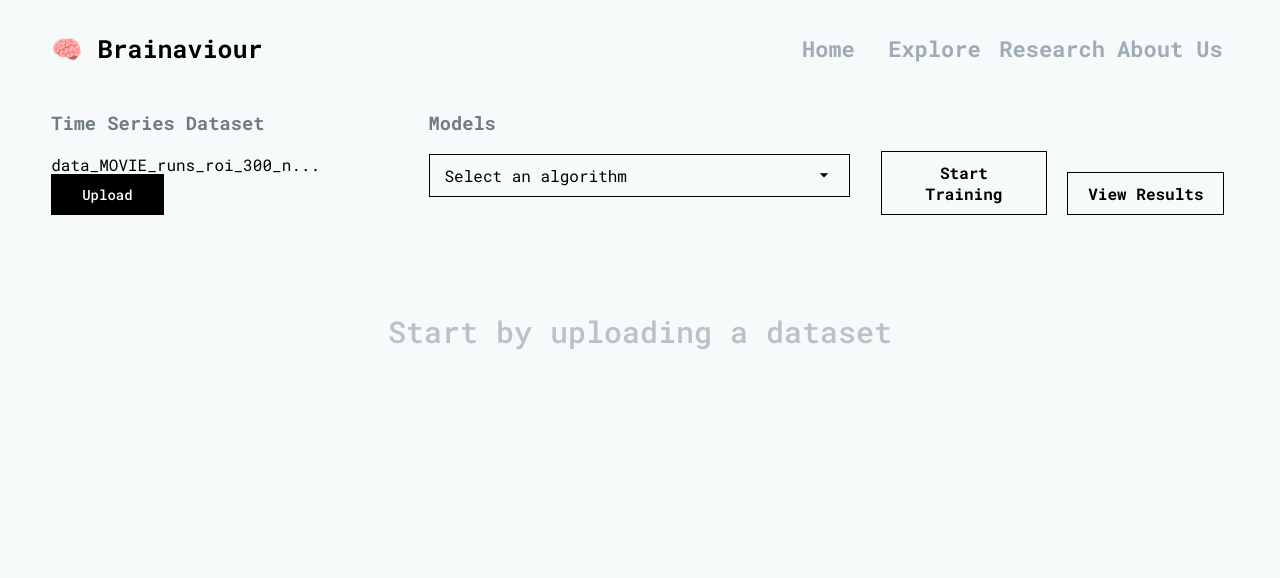
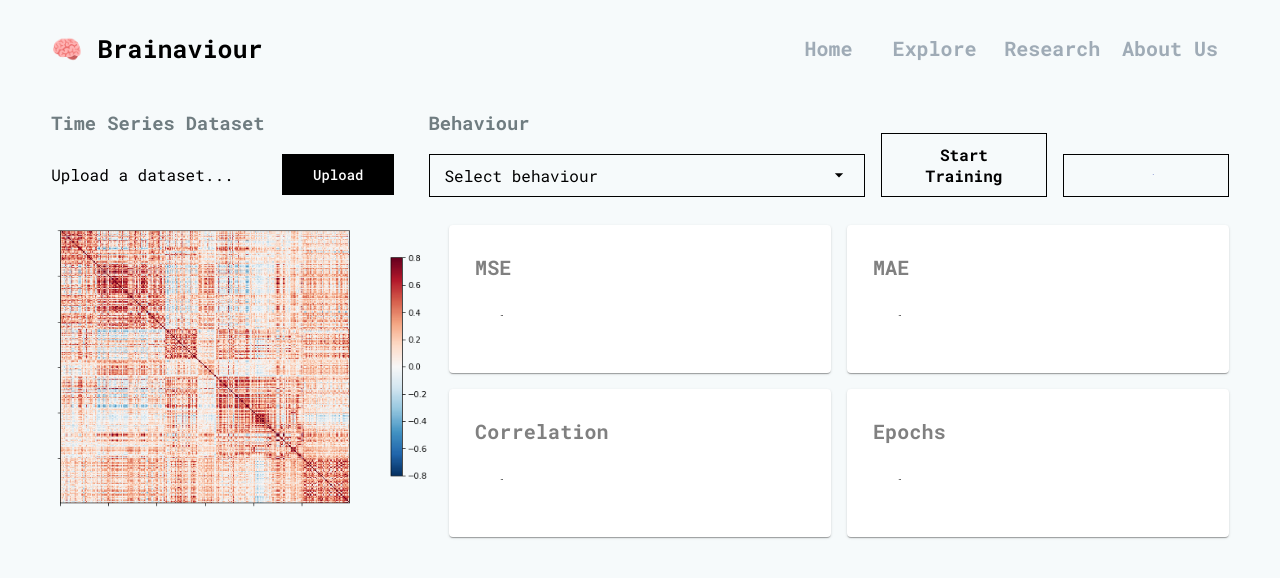
Before and after one commit to Team-Athena/brainaviour, a Next.js app: page /explore in a window 1280 px wide. Both pictures are taken after a click on the button "Start Training". Shown: the top 578 px of the page. Built offline with nearby package versions, Linux system fonts and the light colour scheme.

Commit message:
Added API endpoint and functionality for uploading files

```diff
--- /dev/null
+++ b/components/Dashboard/Metric.js
@@ -0,0 +1,26 @@
+import { useEffect, useState } from "react"
+import { Card, CardContent, Typography, CircularProgress } from "@material-ui/core"
+
+export default function Metric({ isLoading, name,  value }) {
+    const [loading, setLoading] = useState(isLoading)
+
+    useEffect(() => {
+        setTimeout(() => {
+            setLoading(false)
+        }, 4000)
+    })
+
+    return (
+        <Card style={{ padding: 10 }}>
+            <CardContent>
+                <Typography variant="h6" style={{fontFamily: 'Roboto Mono', color: 'grey' }}>
+                    {<strong>{name}</strong>}
+                </Typography>
+                <Typography variant="h3" style={{fontFamily: 'Roboto Mono'}}>
+                    {!loading && value}
+                    {loading &&  <CircularProgress size={28} color="black"/>}
+                </Typography>
+            </CardContent>
+        </Card>
+    )
+}
--- /dev/null
+++ b/components/Dashboard/index.js
@@ -0,0 +1,32 @@
+import { Grid } from "@material-ui/core"
+import Metric from "./Metric"
+import Image from "next/image"
+
+export default function Dashboard() {
+    return (
+        <Grid container spacing={2} style={{ marginTop: 20 }}>
+            <Grid item xs={4}>
+                <Image src="/matrix.png" alt="Matrix" width={400} height={300} />
+            </Grid>
+            <Grid item xs={8}>
+                <Grid container spacing={2}>
+                    <Grid item xs={6}>
+                        <Metric name="MSE" value={0.01} isLoading/>
+                    </Grid>
+                    <Grid item xs={6}>
+                        <Metric name="MAE" value={0.93} isLoading/>
+                    </Grid>
+                    <Grid item xs={6}>
+                        <Metric name="Correlation" value={0.082} isLoading/>
+                    </Grid>
+                    <Grid item xs={6}>
+                        <Metric name="Epochs" value={100} isLoading/>
+                    </Grid>
+                </Grid>
+            </Grid>
+            {/* <Grid item xs={12}>
+                <Metric name="Trials" value={0.91} />
+            </Grid> */}
+        </Grid>
+    )
+}
--- a/components/Header/styles.js
+++ b/components/Header/styles.js
@@ -50,6 +50,6 @@ export const HeaderTitle = styled.h1`
 
 export const HeaderText = styled.h1`
     font-weight: ${weights.bold};
-    font-size: 22px;
+    font-size: 20px;
     cursor: pointer;
 `;
--- a/components/Menubar/index.js
+++ b/components/Menubar/index.js
@@ -1,102 +1,127 @@
+import { useRef } from 'react'
 import Grid from '@material-ui/core/Grid'
-import styled from 'styled-components'
-import PlayCircleFilledIcon  from '@material-ui/icons/PlayCircleFilled';
-import { colors } from 'styles/colors'
+import { CircularProgress, Snackbar } from '@material-ui/core';
+import Alert from "@material-ui/lab/Alert"
+import {UploadButton, ResultsButton, MenuLabel, MenuText, TrainButton, Dropdown, DropdownButton, DropdownItem, DropdownContent } from "./styles"
 import ArrowDropDownIcon from '@material-ui/icons/ArrowDropDown';
+import { useEffect, useState } from 'react'
+import axios from 'axios'
 
-const UploadButton = styled.button`
-    color: white;
-    border: 1px solid transparent;
-    background: black;
-    font-size: 14px;
-    font-family: 'Roboto Mono', monospace;
-    font-weight: 500;
-    padding: 10px 30px;
-    cursor: pointer;
 
-    &:hover {
-        background: ${colors.primary};
-        color: black;
-        border: 1px solid black;
+
+export default function Menubar({ setPredicting }) {
+    const [behaviour, setBehaviour] = useState('')
+    const [loaded, setLoaded] = useState(false)
+    const [filename, setFilename] = useState('Upload a dataset...')
+    const [open, setOpen] = useState(false)
+    const [success, setSuccess] = useState(false)
+    const [uploading, setUploading] = useState(false)
+    const hiddenInput = useRef()
+
+
+    const startPrediction = () => {
+        setPredicting(true)
+        setLoaded(true)
     }
-`;
 
-const ResultsButton = styled.button`
-    color: black;
-    border: 1px solid black;
-    background: ${colors.primary};
-    font-size: 16px;
-    font-family: 'Roboto Mono', monospace;
-    font-weight: 700;
-    padding: 10px 20px;
-    cursor: pointer;
+    const uploadDataset = (e) => {
+        hiddenInput.current.click()
+    }
 
-    &:hover {
-        background: ${colors.action};
-        color: white;
-        border: 1px solid black;
+    const handleChange = e => {
+        const file = e.target.files[0]
+        if (file) {
+            setFilename(file.name)
+            setUploading(true)
+            const data = new FormData()
+            data.append('file', file)
+
+            axios.post('http://127.0.0.1:5000/upload', data , {}).then(res => {
+                if (res.status === 200) {
+                    setSuccess(true)
+                    setUploading(false)
                 }
-`;
+            }).catch(err => {
+                if (err.response.status === 400) {
+                    setUploading(false)
+                    setOpen(true)
+                }
+                console.log('err', err.response.status)
+            })
+        } else {
+            setFilename('Upload a dataset...')
+        }
+    }
 
-const MenuText = styled.p`
-    padding-right: 10px;
-    margin: 0px;
-    height: 20px;
-`;
+    useEffect(() => {
+        setTimeout(() => {
+            setLoaded(false)
+        }, 5000)
+    }, [loaded])
 
-const MenuLabel = styled.h3`
-    color: ${colors.light};
-`;
-
-const TrainButton = styled.button`
-    color: black;
-    border: 1px solid black;
-    background: ${colors.primary};
-    font-size: 16px;
-    font-family: 'Roboto Mono', monospace;
-    font-weight: 700;
-    padding: 10px 20px;
-    cursor: pointer;
-
-    &:hover {
-        background: ${colors.warning};
-        color: white;
-        border: 1px solid ${colors.warning};
-    }
-`;
-
-export default function Menubar() {
     return (
         <Grid container spacing={2} wrap="nowrap">
-
+            <Snackbar open={open} autoHideDuration={2000} anchorOrigin={{vertical: 'top', horizontal: 'center'}} onClose={() => setOpen(false)}>
+                <Alert severity="error" variant="filled">Invalid dataset format!</Alert>
+            </Snackbar>
+            <Snackbar open={success} autoHideDuration={2000} anchorOrigin={{vertical: 'top', horizontal: 'center'}} onClose={() => setSuccess(false)}>
+                <Alert severity="success" variant="filled">Successfully uploaded dataset!</Alert>
+            </Snackbar>
             <Grid item xs={4} style={{marginRight: 15}}>
                 <Grid item>
                     <MenuLabel>Time Series Dataset</MenuLabel>
                 </Grid>
                 <Grid item container alignItems="center">
-                <MenuText>data_MOVIE_runs_roi_300_n...</MenuText>
-                <UploadButton>Upload</UploadButton>
+                    <Grid item xs={8}>
+                        <MenuText>
+                            {filename.length >= 23 ? filename.slice(0,23) + '...' : filename}
+                        </MenuText>
+                    </Grid>
+                    <Grid item xs={4}>
+                        <UploadButton onClick={uploadDataset}>
+                            {!uploading && "Upload"}
+                            {uploading  && <CircularProgress color="white" size={15}/>}
+                        </UploadButton>
+                    </Grid>
+
+
+                    <input type="file" ref={hiddenInput} onChange={handleChange} style={{display: 'none'}} />
                 </Grid>
             </Grid>
 
             <Grid item xs={5}>
                 <Grid item>
-                <MenuLabel>Models</MenuLabel>
+                    <MenuLabel>Behaviour</MenuLabel>
                 </Grid>
+                <Dropdown>
+                    <DropdownButton>
+                        {behaviour === '' ? 'Select behaviour' : behaviour}
+                        <ArrowDropDownIcon style={{fontSize: 20, alignSelf: 'flex-end', float: 'right'}}/>
+                    </DropdownButton>
+                    <DropdownContent>
+                        <DropdownItem onClick={(e) => setBehaviour(e.target.innerText)}>Working Memory</DropdownItem>
+                        <DropdownItem onClick={(e) => setBehaviour(e.target.innerText)}>Processing Speed</DropdownItem>
+                        <DropdownItem onClick={(e) => setBehaviour(e.target.innerText)}>Fluid Intelligence</DropdownItem>
+                    </DropdownContent>
+                </Dropdown>
 
-            <Grid item style={{border: '1px solid black', padding: '10px 15px', marginRight: 15}}>
-                Select an algorithm
+
+                {/* <Grid item style={{border: '1px solid black', padding: '10px 15px', marginRight: 15}}>
+                    Select behaviour
                     <ArrowDropDownIcon style={{fontSize: 20, alignSelf: 'flex-end', float: 'right'}}/>
-            </Grid>
+                </Grid> */}
             </Grid>
 
             <Grid item container xs={2} alignItems="flex-end" justify="center">
                 {/* <TrainButton style={{fontSize: 90}}/> */}
-            <TrainButton>Start Training</TrainButton>
+                <TrainButton onClick={() => startPrediction()}>Start Training</TrainButton>
             </Grid>
 
             <Grid item container xs={2} alignItems="flex-end" justify="center">
-            <ResultsButton>View Results</ResultsButton>
+                <ResultsButton>
+                    {!loaded && "View Results"}
+                    {loaded && <CircularProgress size={16}/>}
+                </ResultsButton>
             </Grid>
         </Grid>
     )
--- /dev/null
+++ b/components/Menubar/styles.js
@@ -0,0 +1,108 @@
+import styled from 'styled-components'
+import { colors } from 'styles/colors'
+
+export const UploadButton = styled.button`
+    color: white;
+    border: 1px solid transparent;
+    background: black;
+    font-size: 14px;
+    font-family: 'Roboto Mono', monospace;
+    font-weight: 500;
+    padding: 10px 30px;
+    cursor: pointer;
+
+    &:hover {
+        background: ${colors.primary};
+        color: black;
+        border: 1px solid black;
+    }
+`;
+
+export const ResultsButton = styled.button`
+    color: black;
+    border: 1px solid black;
+    background: ${colors.primary};
+    font-size: 16px;
+    font-family: 'Roboto Mono', monospace;
+    font-weight: 700;
+    padding: 10px 20px;
+    width: 100%;
+    cursor: pointer;
+
+    &:hover {
+        background: ${colors.action};
+        color: white;
+        border: 1px solid black;
+    }
+`;
+
+export const MenuText = styled.p`
+    padding-right: 10px;
+    margin: 0px;
+    height: 20px;
+`;
+
+export const MenuLabel = styled.h3`
+    color: ${colors.light};
+`;
+
+export const TrainButton = styled.button`
+    color: black;
+    border: 1px solid black;
+    background: ${colors.primary};
+    font-size: 16px;
+    font-family: 'Roboto Mono', monospace;
+    font-weight: 700;
+    width:  100%;
+    padding: 10px 20px;
+    cursor: pointer;
+
+    &:hover {
+        background: ${colors.warning};
+        color: white;
+        border: 1px solid ${colors.warning};
+    }
+`;
+
+export const DropdownButton = styled.button`
+    background-color: transparent;
+    color: black;
+    padding: 10px 15px;
+    font-size: 16px;
+    width: 100%;
+    border: 1px solid black;
+    text-align: start;
+    font-family: 'Roboto Mono';
+`;
+
+export const DropdownContent = styled.div`
+    display: none;
+    position: absolute;
+    background-color: #f1f1f1;
+    min-width: 100%;
+    box-shadow: 0px 8px 16px 0px rgba(0,0,0,0.2);
+    z-index: 1;
+`;
+
+export const Dropdown = styled.div`
+    position: relative;
+    display: inline-block;
+    width: 100%;
+
+    &:hover ${DropdownContent} {
+        display: block;
+    }
+`;
+
+
+export const DropdownItem = styled.a`
+    color: black;
+    padding: 12px 16px;
+    text-decoration: none;
+    display: block;
+    cursor: pointer;
+
+    &:hover {
+        background-color: lightgrey;
+    }
+`;
--- a/package.json
+++ b/package.json
@@ -10,6 +10,8 @@
   "dependencies": {
     "@material-ui/core": "^4.11.3",
     "@material-ui/icons": "^4.11.2",
+    "@material-ui/lab": "^4.0.0-alpha.60",
+    "axios": "^0.21.4",
     "next": "10.1.3",
     "react": "17.0.2",
     "react-dom": "17.0.2",
--- a/pages/explore.js
+++ b/pages/explore.js
@@ -1,6 +1,8 @@
+import { useState } from "react"
 import Grid from '@material-ui/core/Grid'
 import styled from 'styled-components'
 import Menubar from 'components/Menubar'
+import Dashboard from "../components/Dashboard"
 import { colors } from 'styles/colors'
 
 const DefaultText = styled.h1`
@@ -19,13 +21,16 @@ const MainContainer = styled.div`
 `;
 
 export default function Explore() {
+    const [isPredicting, setPredicting ] = useState(false)
+
   return (
     <MainContainer>
         <Grid container item xs={12} direction="column">
-            <Menubar />
+            <Menubar setPredicting={setPredicting}/>
         </Grid>
         <Grid container item xs={12} justify="center" alignItems="center">
-            <DefaultText styles>Start by uploading a dataset</DefaultText>
+            {!isPredicting && <DefaultText styles>Start by uploading a dataset</DefaultText>}
+            {isPredicting && <Dashboard />}
         </Grid>
     </MainContainer>
   )
--- a/styles/Home.module.css
+++ b/styles/Home.module.css
@@ -10,6 +10,7 @@
 .mainContainer {
   display: flex;
   flex-direction: row;
+  align-items: stretch;
 }
 
 .mainContent {
```
Also changed, not shown: public/matrix.png (added), 1 other file (tests, documents, lock files or other folders). Lines whose indentation alone changed are shown as unchanged.
